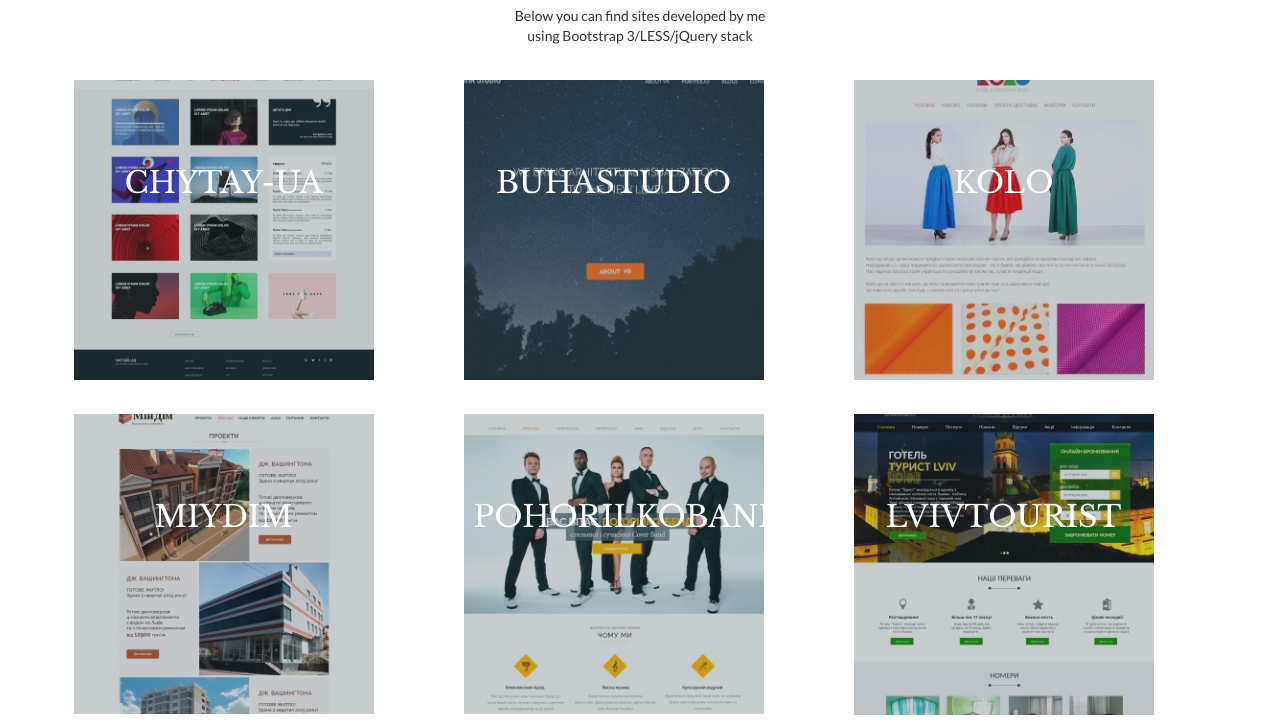
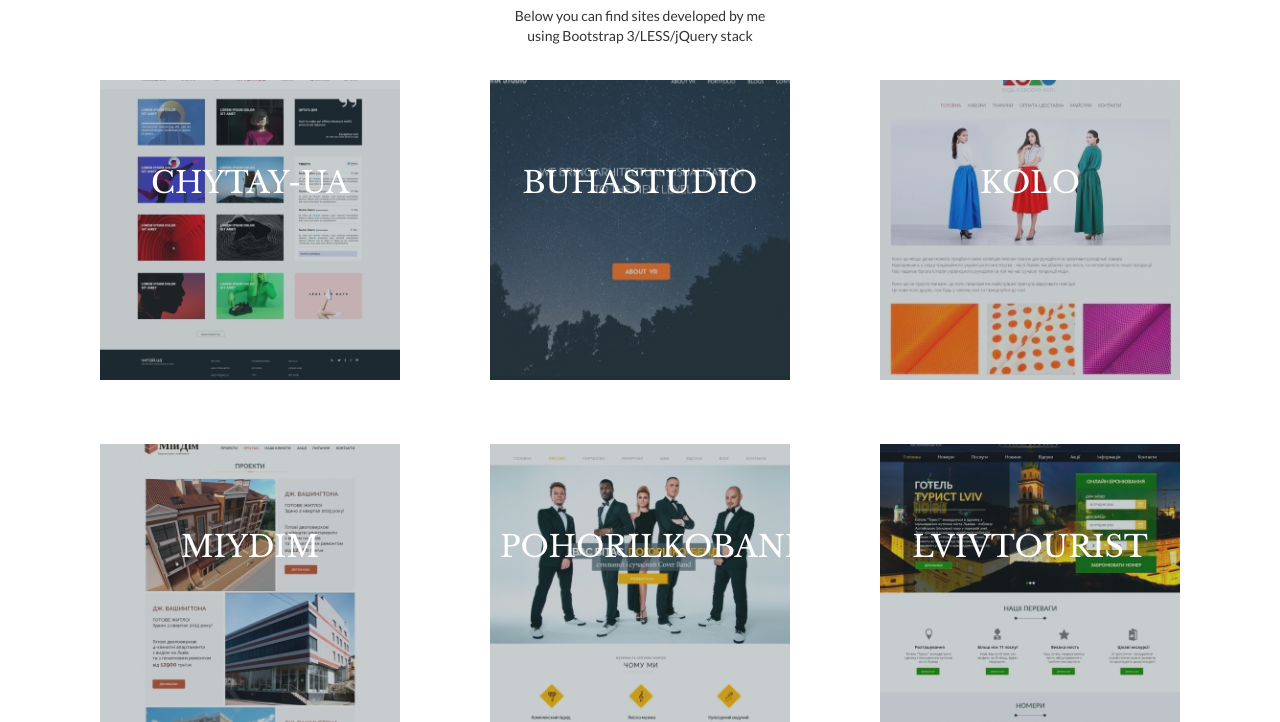
Before and after one commit to KorenYa/KorenYa, a plain HTML site: page index.html in a window 1280 px wide. Shown: the part 690-1412 px from the top of the page. Drawn offline with nearby package versions, Linux system fonts and the light colour scheme.

Commit message:
Few changes in styles and header-bg to color

```diff
--- a/css/styles.less
+++ b/css/styles.less
@@ -91,15 +91,16 @@ h1, h2 {
   position: relative;
   margin: 0 auto;
   padding: 1em 0 4em;
+  padding-bottom: 30px;
   max-width: 1000px;
   list-style: none;
   text-align: center;
 
   figure {
     position: relative;
-    float: left;
+    //float: left;
     overflow: hidden;
-    margin: 10px 1%;
+    margin: 10px auto;
     min-width: 300px;
     max-width: 480px;
     max-height: 360px;
```
Also changed, not shown: css/styles.css, web/header-bg.jpg.
